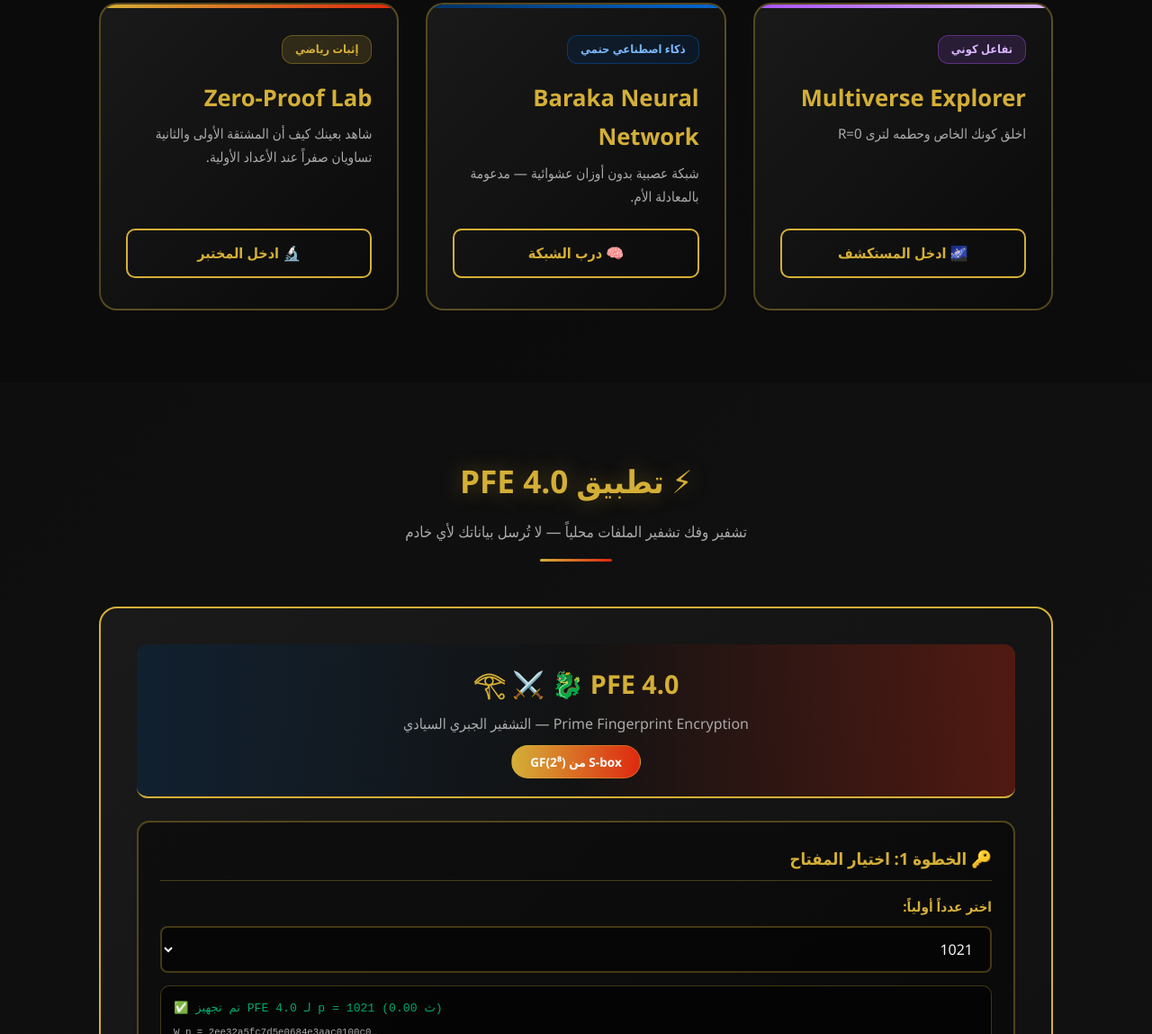
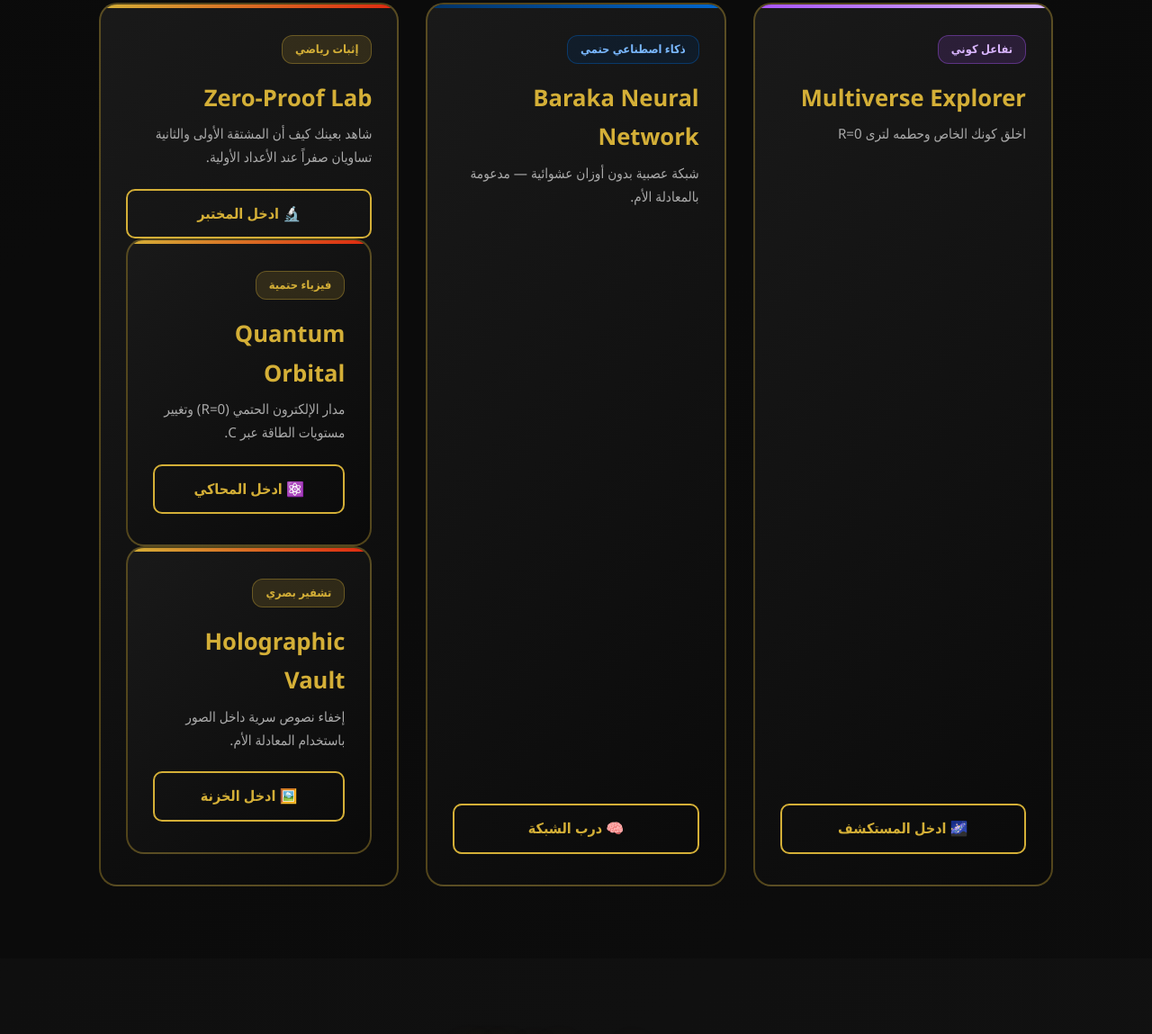
Before and after one commit to mohamedbaraka545moon-cmd/delightful-peony-9a34fd, a plain HTML site: page index.html in a window 1280 px wide. Shown: the part 2772-3921 px from the top of the page at 90% size. Drawn offline with nearby package versions, Linux system fonts and the light colour scheme; animation ran at ten frames a second.

Commit message:
Update index.html

```diff
--- a/index.html
+++ b/index.html
@@ -383,7 +383,21 @@
                     <h3>Zero-Proof Lab</h3>
                     <p class="sub">شاهد بعينك كيف أن المشتقة الأولى والثانية تساويان صفراً عند الأعداد الأولية.</p>
                     <a href="zero-proof-lab.html" class="btn btn-outline">🔬 ادخل المختبر</a>
+                              <!-- محاكي الكم الحتمي -->
+                <div class="product-card">
+                    <span class="tag">فيزياء حتمية</span>
+                    <h3>Quantum Orbital</h3>
+                    <p class="sub">مدار الإلكترون الحتمي (R=0) وتغيير مستويات الطاقة عبر C.</p>
+                    <a href="quantum-orbital.html" class="btn btn-outline">⚛️ ادخل المحاكي</a>
                 </div>
+
+                <!-- الخزنة الكونية -->
+                <div class="product-card">
+                    <span class="tag">تشفير بصري</span>
+                    <h3>Holographic Vault</h3>
+                    <p class="sub">إخفاء نصوص سرية داخل الصور باستخدام المعادلة الأم.</p>
+                    <a href="holographic-vault.html" class="btn btn-outline">🖼️ ادخل الخزنة</a>
+                </div>  </div>
         </div> <!-- إغلاق شبكة المنتجات -->
     </div> <!-- إغلاق الحاوية -->
 </section> <!-- إغلاق القسم -->
```
